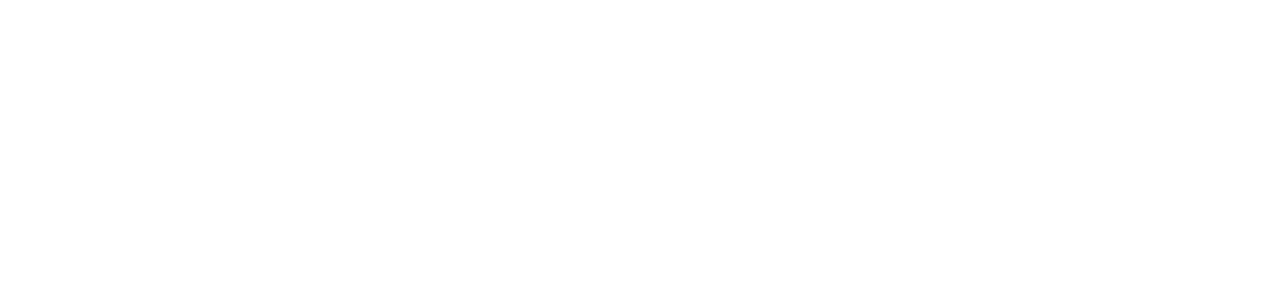
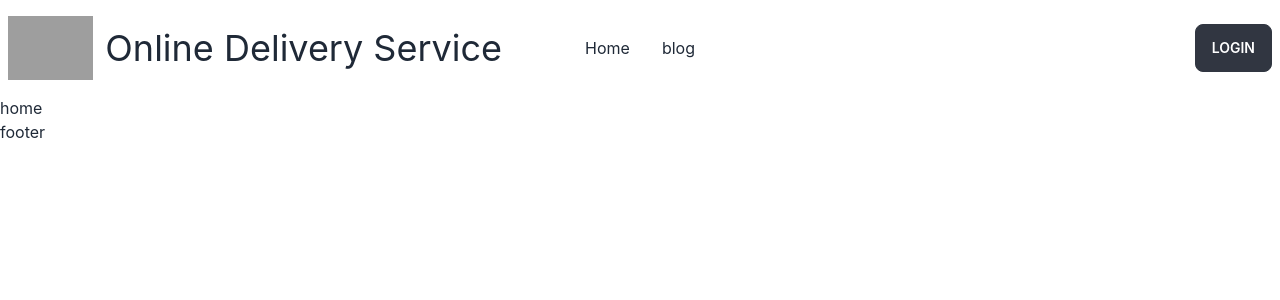
Before and after one commit to bidduthosen/online-delivery-service-client, a React (Create React App) app: page / in a window 1280 px wide. Shown: the top 300 px of the page. Built offline with nearby package versions, Linux system fonts and the light colour scheme; grey boxes are pictures that could not be loaded.

Commit message:
navbar added in online delivery service website

```diff
--- a/src/App.js
+++ b/src/App.js
@@ -1,8 +1,11 @@
+import { RouterProvider } from 'react-router-dom';
 import './App.css';
+import { router } from './Route/Routes/Routes';
 
 function App() {
   return (
-    <div>
+    <div className='max-w-screen-xl	mx-auto'>
+      <RouterProvider router={router}></RouterProvider>
     </div>
   );
 }
--- /dev/null
+++ b/src/Pages/Blogs/Blogs.js
@@ -0,0 +1,11 @@
+import React from 'react';
+
+const Blogs = () => {
+    return (
+        <div>
+            <h1>blog</h1>
+        </div>
+    );
+};
+
+export default Blogs;
--- /dev/null
+++ b/src/Pages/Home/Home/Home.js
@@ -0,0 +1,11 @@
+import React from 'react';
+
+const Home = () => {
+    return (
+        <div>
+            <h3>home</h3>
+        </div>
+    );
+};
+
+export default Home;
--- /dev/null
+++ b/src/Pages/Shered/Footer/Footer.js
@@ -0,0 +1,11 @@
+import React from 'react';
+
+const Footer = () => {
+    return (
+        <div>
+            <h2>footer</h2>
+        </div>
+    );
+};
+
+export default Footer;
--- /dev/null
+++ b/src/Pages/Shered/Header/Header.js
@@ -0,0 +1,37 @@
+import React from 'react';
+import { Link } from 'react-router-dom';
+
+const Header = () => {
+    const menuItems = <>
+        <li>
+            <Link to='/'>Home</Link>
+            <Link to="/blog">blog</Link>
+        </li>
+    </>
+    return (
+        <div className="navbar bg-base-100 py-4">
+            <div className="navbar-start">
+                <div className="dropdown">
+                <label tabIndex={0} className="btn btn-ghost lg:hidden">
+                    <svg xmlns="http://www.w3.org/2000/svg" className="h-5 w-5" fill="none" viewBox="0 0 24 24" stroke="currentColor"><path strokeLinecap="round" strokeLinejoin="round" strokeWidth="2" d="M4 6h16M4 12h8m-8 6h16" /></svg>
+                </label>
+                <ul tabIndex={0} className="menu menu-compact dropdown-content mt-3 p-2 shadow bg-base-100 rounded-box w-52">
+                    {menuItems}
+                </ul>
+                </div>
+                <img className='h-16' src="https://i.ibb.co/f9YQLqt/nav.png" alt="" />
+                <h1 className="normal-case text-4xl px-3">Online Delivery Service</h1>
+            </div>
+            <div className="navbar-center hidden lg:flex">
+                <ul className="menu menu-horizontal p-0">
+                {menuItems}
+                </ul>
+            </div>
+            <div className="navbar-end">
+                <Link><button className="btn btn-active">login</button></Link>
+            </div>
+        </div>
+    );
+};
+
+export default Header;
--- /dev/null
+++ b/src/Route/Routes/Routes.js
@@ -0,0 +1,21 @@
+import { createBrowserRouter } from "react-router-dom";
+import Main from "../../layout/Main";
+import Blogs from "../../Pages/Blogs/Blogs";
+import Home from "../../Pages/Home/Home/Home";
+
+export const router = createBrowserRouter([
+    {
+        path: '/',
+        element: <Main></Main>,
+        children: [
+            {
+                path: '/',
+                element: <Home></Home>
+            },
+            {
+                path: 'blog',
+                element: <Blogs></Blogs>
+            }
+        ]
+    }
+])
--- /dev/null
+++ b/src/layout/Main.js
@@ -0,0 +1,16 @@
+import React from 'react';
+import { Outlet } from 'react-router-dom';
+import Footer from '../Pages/Shered/Footer/Footer';
+import Header from '../Pages/Shered/Header/Header';
+
+const Main = () => {
+    return (
+        <div>
+            <Header></Header>
+            <Outlet></Outlet>
+            <Footer></Footer>
+        </div>
+    );
+};
+
+export default Main;
```
